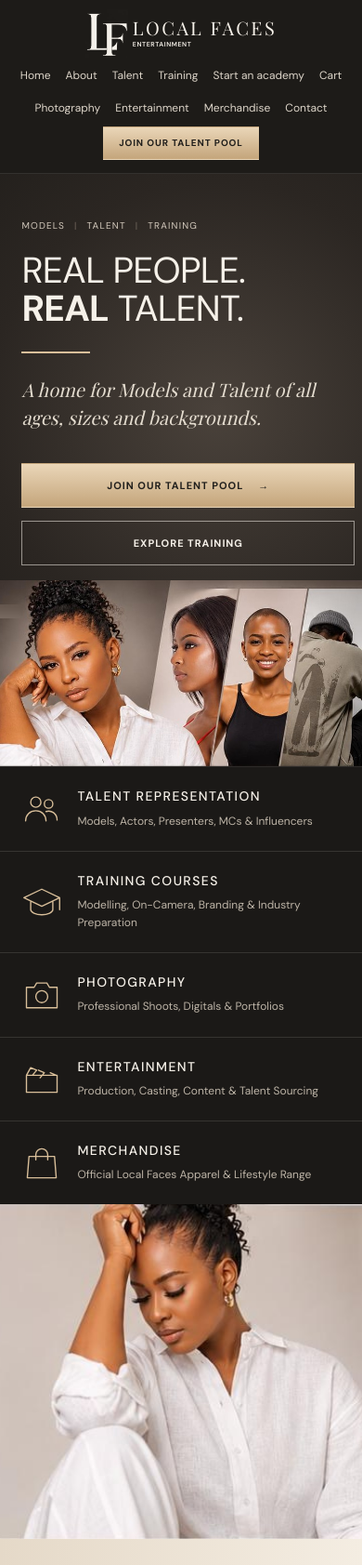
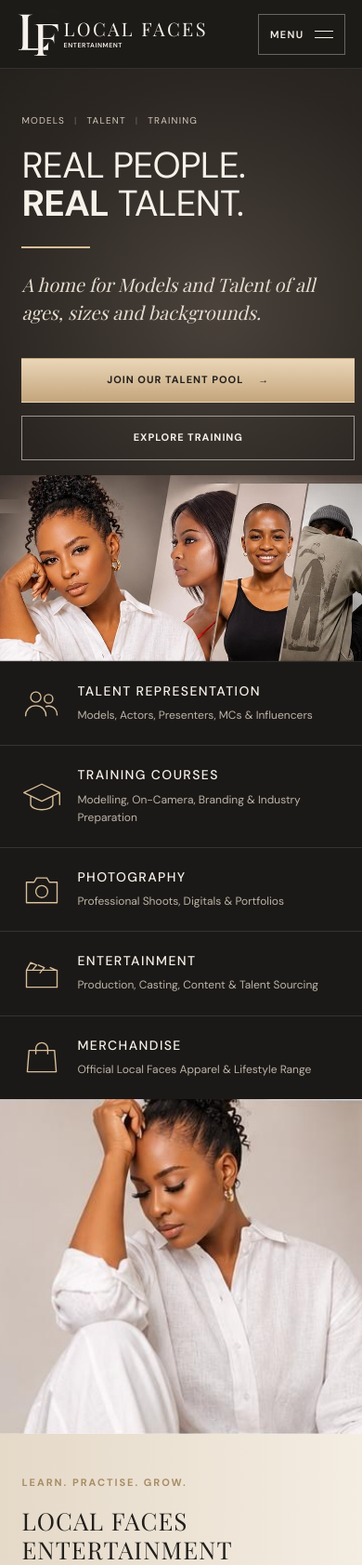
Before and after one commit to spheleleMakau/localF, a Django app: page / in a window 390 px wide. Shown: the top 1683 px of the page at 93% size. Run offline with Django 5.2, Linux system fonts and the light colour scheme.

Commit message:
Improve responsive navigation and training link
Co-authored-by: Copilot <223556219+Copilot@users.noreply.github.com>

```diff
--- a/static/agency/css/site.css
+++ b/static/agency/css/site.css
@@ -35,6 +35,7 @@ h1, h2, p { margin-top: 0; }
 .primary-navigation > a:not(.button)::after { position: absolute; right: 0; bottom: 0; left: 0; height: 1px; background: var(--champagne); content: ""; transform: scaleX(0); transition: transform .25s; }
 .primary-navigation > a:not(.button):hover { color: #fff; }
 .primary-navigation > a:not(.button):hover::after { transform: scaleX(1); }
+.menu-toggle { display: none; }
 
 .button { display: inline-flex; min-height: 48px; align-items: center; justify-content: center; gap: 16px; padding: 0 24px; border: 1px solid transparent; font-size: 11px; font-weight: 700; letter-spacing: .09em; text-transform: uppercase; cursor: pointer; transition: background .2s, color .2s, border-color .2s; }
 .button-small { min-height: 40px; padding: 0 16px; font-size: 10px; }
@@ -45,6 +46,9 @@ h1, h2, p { margin-top: 0; }
 .button-dark { background: var(--dark); color: var(--paper); }
 .button-disabled { cursor: default; opacity: .85; }
 .nav-join { background: linear-gradient(180deg, #ead6b8, var(--champagne-deep)); color: var(--ink); }
+@media (min-width: 1201px) {
+  .primary-navigation .nav-join { display: none; }
+}
 .note { margin: 14px 0 0; color: var(--muted); font-size: 11px; }
 .eyebrow { margin: 0 0 16px; color: var(--gold); font-size: 11px; font-weight: 700; letter-spacing: .18em; text-transform: uppercase; }
 
@@ -174,11 +178,26 @@ h1, h2, p { margin-top: 0; }
   .academy { grid-template-columns: 1fr 1.1fr; }
   .academy-portrait { display: none; }
 }
-@media (max-width: 1200px) {
-  .site-header { position: relative; flex-direction: column; gap: 4px; padding: 10px 4.5% 14px; }
-  .primary-navigation { justify-content: center; gap: 4px 16px; }
-  .primary-navigation > a:not(.button) { padding: 6px 0; }
-  .primary-navigation .nav-join { min-height: 36px; }
+@media (max-width: 900px) {
+  .site-header { min-height: 74px; }
+  html:not(.js-menu) .site-header { flex-wrap: wrap; padding-top: 10px; padding-bottom: 14px; }
+  html:not(.js-menu) .primary-navigation { flex-basis: 100%; }
+  .primary-navigation { justify-content: center; gap: 4px 14px; }
+  .js-menu .menu-toggle { display: inline-flex; align-items: center; gap: 12px; min-height: 44px; padding: 0 12px; border: 1px solid rgba(246,241,233,.35); background: transparent; color: var(--paper); font: 600 11px var(--sans); letter-spacing: .12em; text-transform: uppercase; cursor: pointer; }
+  .menu-toggle-lines { display: grid; gap: 6px; width: 20px; }
+  .menu-toggle-lines i { display: block; height: 1px; background: currentColor; transition: transform .2s; }
+  .menu-toggle[aria-expanded="true"] .menu-toggle-lines i:first-child { transform: translateY(3.5px) rotate(45deg); }
+  .menu-toggle[aria-expanded="true"] .menu-toggle-lines i:last-child { transform: translateY(-3.5px) rotate(-45deg); }
+  .js-menu .primary-navigation { position: absolute; top: 100%; right: 0; left: 0; display: none; max-height: calc(100vh - 74px); max-height: calc(100dvh - 74px); overflow-y: auto; overscroll-behavior: contain; align-items: stretch; justify-content: flex-start; gap: 0; padding: 8px 6% 24px; background: var(--dark); border-bottom: 1px solid rgba(246,241,233,.12); }
+  .js-menu .primary-navigation.is-open { display: flex; flex-direction: column; animation: menu-reveal .2s ease-out; }
+  .js-menu .primary-navigation > a { flex-shrink: 0; }
+  .js-menu .primary-navigation > a:not(.button) { padding: 11px 0; border-bottom: 1px solid rgba(246,241,233,.1); font-size: 14px; }
+  .js-menu .primary-navigation > a:not(.button)::after { display: none; }
+  .js-menu .primary-navigation .nav-join { align-self: flex-start; margin-top: 16px; }
+}
+@keyframes menu-reveal {
+  from { opacity: 0; transform: translateY(-8px); }
+  to { opacity: 1; transform: translateY(0); }
 }
 @media (max-width: 900px) {
   .hero { grid-template-columns: 1fr; min-height: 0; }
@@ -234,7 +253,7 @@ h1, h2, p { margin-top: 0; }
   .join-actions .button { flex: 1 1 100%; }
 }
 @media (max-width: 360px) {
-  .site-header { gap: 4px; padding: 10px 4% 14px; }
+  .site-header { gap: 8px; padding: 0 4%; }
   .brand-monogram { width: 40px; height: 45px; }
   .brand-monogram img { width: 136px; }
   .brand-name { font-size: 18px; }
@@ -242,4 +261,5 @@ h1, h2, p { margin-top: 0; }
 }
 @media (prefers-reduced-motion: reduce) {
   *, *::before, *::after { scroll-behavior: auto !important; transition-duration: .01ms !important; }
+  .js-menu .primary-navigation.is-open { animation: none; }
 }
--- a/static/agency/js/site.js
+++ b/static/agency/js/site.js
@@ -1,3 +1,29 @@
+const menuToggle = document.querySelector("[data-menu-toggle]");
+const navigation = document.querySelector("[data-navigation]");
+
+if (menuToggle && navigation) {
+  document.documentElement.classList.add("js-menu");
+  const closeMenu = () => {
+    menuToggle.setAttribute("aria-expanded", "false");
+    navigation.classList.remove("is-open");
+  };
+  menuToggle.addEventListener("click", () => {
+    const expanded = menuToggle.getAttribute("aria-expanded") === "true";
+    menuToggle.setAttribute("aria-expanded", String(!expanded));
+    navigation.classList.toggle("is-open", !expanded);
+  });
+  navigation.addEventListener("click", (event) => {
+    if (event.target.closest("a")) closeMenu();
+  });
+  document.addEventListener("keydown", (event) => {
+    if (event.key === "Escape" && menuToggle.getAttribute("aria-expanded") === "true") {
+      closeMenu();
+      menuToggle.focus();
+    }
+  });
+  window.matchMedia("(max-width: 900px)").addEventListener("change", closeMenu);
+}
+
 for (const [containerSelector, slideSelector] of [
   ["[data-model-slideshow]", "[data-model-slide]"],
   ["[data-entertainer-slideshow]", "[data-entertainer-slide]"],
--- a/templates/agency/home.html
+++ b/templates/agency/home.html
@@ -25,7 +25,7 @@
       <h2>Talent Representation</h2>
       <p>Models, Actors, Presenters, MCs &amp; Influencers</p>
     </a>
-    <a class="service" href="#training">
+    <a class="service" href="#training-information">
       <svg viewBox="0 0 48 48" aria-hidden="true"><path d="M24 9 3 19l21 10 21-10zM11 24v9c0 3 6 6 13 6s13-3 13-6v-9M45 19v14"/></svg>
       <h2>Training Courses</h2>
       <p>Modelling, On-Camera, Branding &amp; Industry Preparation</p>
@@ -49,7 +49,7 @@
 
   <section class="academy" id="training" aria-labelledby="academy-title">
     <img class="academy-photo" src="{% static 'agency/img/academy-main.jpg' %}" alt="Model seated in white, looking down" width="440" height="335" loading="lazy">
-    <div class="academy-copy">
+    <div class="academy-copy" id="training-information">
       <p class="eyebrow">Learn. Practise. Grow.</p>
       <h2 id="academy-title">LOCAL FACES ENTERTAINMENT<br><span>MODELLING ACADEMY</span></h2>
       <p class="academy-intro">Industry-focused training to develop, equip and prepare you for real opportunities.</p>
--- a/templates/base.html
+++ b/templates/base.html
@@ -10,7 +10,7 @@
     <link rel="preconnect" href="https://fonts.googleapis.com">
     <link rel="preconnect" href="https://fonts.gstatic.com" crossorigin>
     <link href="https://fonts.googleapis.com/css2?family=DM+Sans:wght@400;500;600;700&family=Playfair+Display:wght@400;500;600&display=swap" rel="stylesheet">
-    <link rel="stylesheet" href="{% static 'agency/css/site.css' %}?v=7">
+    <link rel="stylesheet" href="{% static 'agency/css/site.css' %}?v=9">
     {% block extra_head %}{% endblock %}
   </head>
   <body>
@@ -20,16 +20,16 @@
         <span class="brand-monogram"><img src="{% static 'agency/img/logo-light.png' %}" alt="" width="605" height="200"></span>
         <span class="brand-wordmark" aria-hidden="true"><span class="brand-name">Local Faces</span><span class="brand-tagline">Entertainment</span></span>
       </a>
-      <nav class="primary-navigation" id="primary-navigation" aria-label="Main navigation">
+      <button class="menu-toggle" type="button" aria-expanded="false" aria-controls="primary-navigation" data-menu-toggle>
+        <span>Menu</span><span class="menu-toggle-lines" aria-hidden="true"><i></i><i></i></span>
+      </button>
+      <nav class="primary-navigation" id="primary-navigation" aria-label="Main navigation" data-navigation>
         <a href="{% url 'home' %}">Home</a>
         <a href="{% url 'home' %}#about">About</a>
         <a href="{% url 'home' %}#talent">Talent</a>
         <a href="{% url 'training_shop' %}">Training</a>
         <a href="{% url 'academy_opportunity' %}">Start an academy</a>
         <a href="{% url 'training_cart' %}">Cart</a>
-        <a href="{% url 'home' %}#photography">Photography</a>
-        <a href="{% url 'home' %}#entertainment">Entertainment</a>
-        <a href="{% url 'home' %}#merchandise">Merchandise</a>
         <a href="{% url 'home' %}#contact">Contact</a>
         <a class="button button-small button-dark nav-join" href="{% url 'join' %}">Join our talent pool</a>
       </nav>
@@ -51,7 +51,7 @@
         <span>South Africa</span>
       </div>
     </footer>
-    <script src="{% static 'agency/js/site.js' %}?v=6" defer></script>
+    <script src="{% static 'agency/js/site.js' %}?v=7" defer></script>
     {% block extra_scripts %}{% endblock %}
   </body>
 </html>
```
Also changed, not shown: agency/tests.py (+13 -1 lines).
